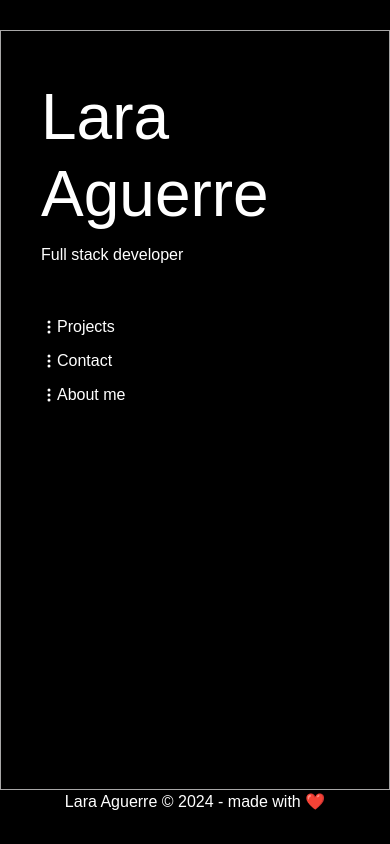
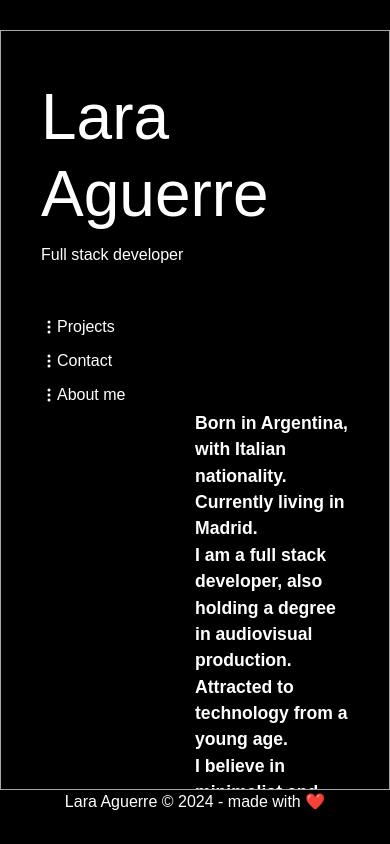
Before and after one commit to Laguerre91/lara-aguerre-portfolio, a React (Vite) app: page /about in a window 390 px wide. Built offline with nearby package versions, Linux system fonts and the light colour scheme; the HTML template or start-up script is replaced by a standard one; a web font is replaced by a local one.

Commit message:
about me section check

```diff
--- a/src/App.css
+++ b/src/App.css
@@ -24,7 +24,7 @@
     min-height: 90vh;
     padding: 0px 40px;
     position: relative;
-    /* Para que la posición absoluta funcione correctamente */
+    overflow: scroll;
 }
 
 img {
--- a/src/Components/NavBar/NavBar.jsx
+++ b/src/Components/NavBar/NavBar.jsx
@@ -23,7 +23,7 @@ const Navbar = () => {
             </div>
             <div className='nav-links'>
                 <Icon.ThreeDotsVertical />
-                <Link to={'/'} className='nav-links'>About me</Link>
+                <Link to={'/about'} className='nav-links'>About me</Link>
             </div>
         </Nav>
     )
--- a/src/Components/NavBar/Navbar.css
+++ b/src/Components/NavBar/Navbar.css
@@ -6,6 +6,7 @@
     color: white;
     text-decoration: none;
     margin-bottom: 10px;
+    width: fit-content;
 }
 
 .Navbar .nav-links:hover {
--- /dev/null
+++ b/src/pages/AboutmePage/AboutmePage.css
@@ -0,0 +1,20 @@
+.AboutmePage {
+    position: absolute;
+    left: 70%;
+    top: 40%;
+    width: 20%;
+}
+
+.AboutmePage p {
+    font-size: 1.1em;
+    font-weight: 700;
+    text-align: start;
+}
+
+@media only screen and (max-width: 640px) {
+    .AboutmePage {
+        top: 50%;
+        left: 50%;
+        width: 40%;
+    }
+}
--- /dev/null
+++ b/src/pages/AboutmePage/AboutmePage.jsx
@@ -0,0 +1,12 @@
+import './AboutmePage.css'
+
+const AboutmePage = () => {
+
+    return (
+        <section className='AboutmePage'>
+            <p>Born in Argentina, with Italian nationality. Currently living in Madrid. <br /> I am a full stack developer, also holding a degree in audiovisual production. Attracted to technology from a young age. <br /> I believe in minimalist and intuitive design.</p>
+        </section>
+    )
+}
+
+export default AboutmePage
--- a/src/pages/ContactPage/ContactPage.css
+++ b/src/pages/ContactPage/ContactPage.css
@@ -2,7 +2,6 @@
     position: absolute;
     left: 60%;
     top: 50%;
-    color: white;
 }
 
 .ContactPage .contact-list {
@@ -13,3 +12,11 @@
     color: white;
     text-decoration: none;
 }
+
+@media only screen and (max-width: 640px) {
+
+    .ContactPage {
+        left: 35%;
+        top: 70%;
+    }
+}
--- a/src/routes/AppRoutes.jsx
+++ b/src/routes/AppRoutes.jsx
@@ -2,6 +2,7 @@ import { Routes, Route } from "react-router-dom"
 
 import HomePage from "../pages/HomePage/HomePage"
 import ContactPage from "../pages/ContactPage/ContactPage"
+import AboutmePage from "../pages/AboutmePage/AboutmePage"
 
 const AppRoutes = () => {
 
@@ -9,6 +10,7 @@ const AppRoutes = () => {
         <Routes>
             <Route path="/" element={< HomePage />} />
             <Route path="/contact" element={<ContactPage />} />
+            <Route path="/about" element={<AboutmePage />} />
         </Routes>
     )
 }
```
